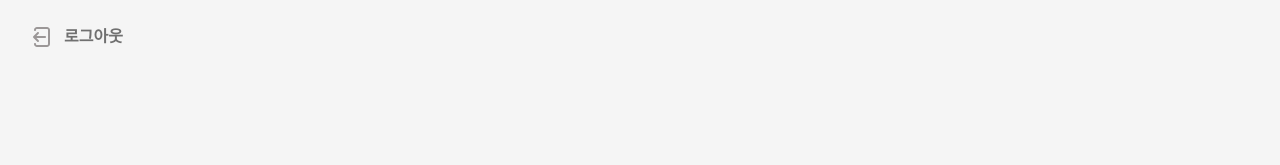
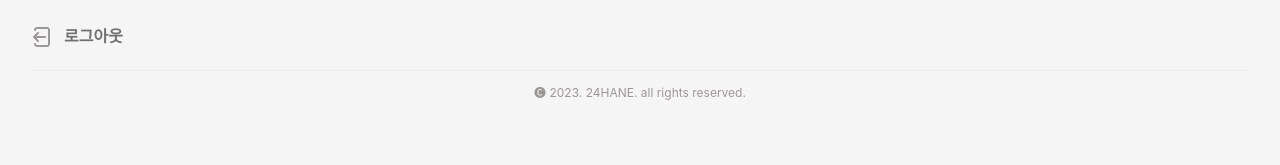
Before and after one commit to 42inshin/24HANE, a Vue app: page /more in a window 1280 px wide. Shown: the part 334-499 px from the top of the page. Built offline with nearby package versions, Linux system fonts and the light colour scheme.

Commit message:
FEAT: 더보기 하단 푸터 추가

```diff
--- /dev/null
+++ b/src/components/more/FooterItem.vue
@@ -0,0 +1,19 @@
+<script setup lang="ts"></script>
+
+<template>
+  <footer>
+    <p>🅒 2023. 24HANE. all rights reserved.</p>
+  </footer>
+</template>
+
+<style scoped>
+footer {
+  font-size: 12px;
+  height: 45px;
+  display: flex;
+  justify-content: center;
+  align-items: center;
+  color: var(--gray);
+  border-top: 1px solid var(--color-border);
+}
+</style>
--- a/src/views/MoreView.vue
+++ b/src/views/MoreView.vue
@@ -3,6 +3,7 @@ import HeaderBarSub from "@/components/HeaderBarSub.vue";
 import PageItem from "@/components/more/PageItem.vue";
 import NewPageItem from "@/components/more/NewPageItem.vue";
 import LogoutItem from "@/components/more/LogoutItem.vue";
+import FooterItem from "@/components/more/FooterItem.vue";
 import ChatConversationIcon from "@/components/icons/IconChatConversation.vue";
 import InfomationIcon from "@/components/icons/IconInfomationCircle.vue";
 import UserVoiceIcon from "@/components/icons/IconUserVoice.vue";
@@ -33,6 +34,7 @@ import LogoutIcon from "@/components/icons/IconLogout.vue";
       <LogoutItem>
         <template #image><LogoutIcon /></template>
       </LogoutItem>
+      <FooterItem />
     </ul>
   </main>
 </template>
```
